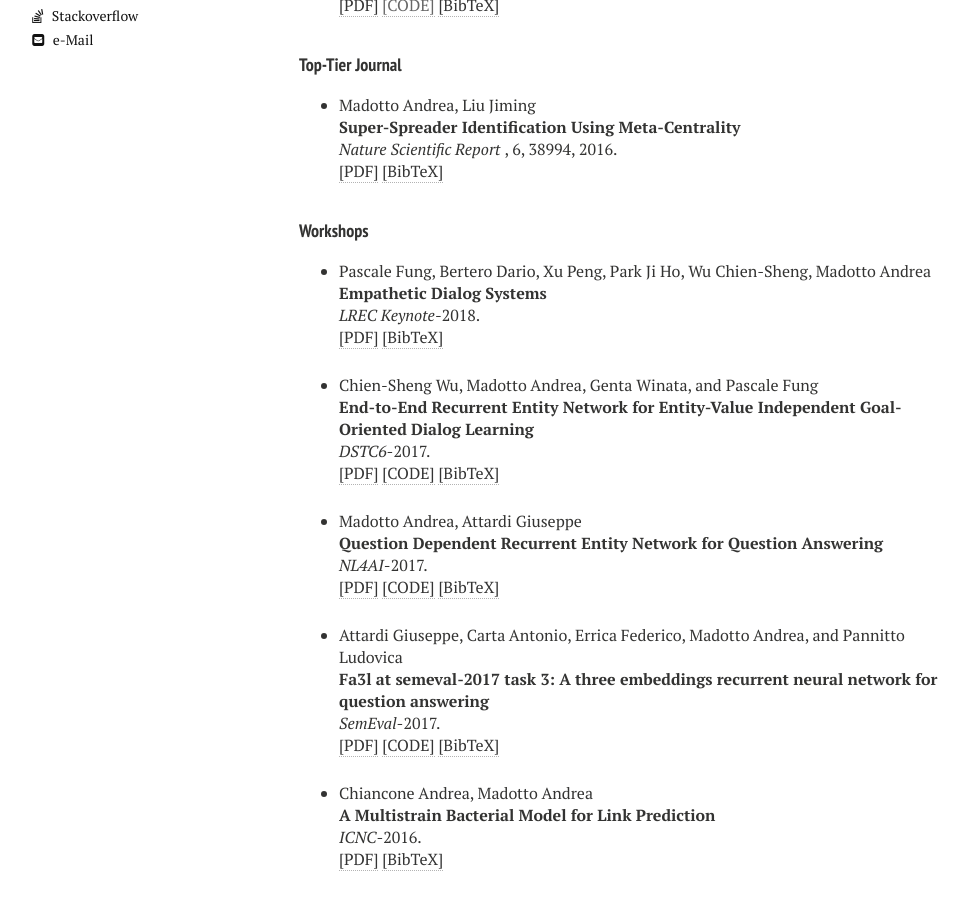
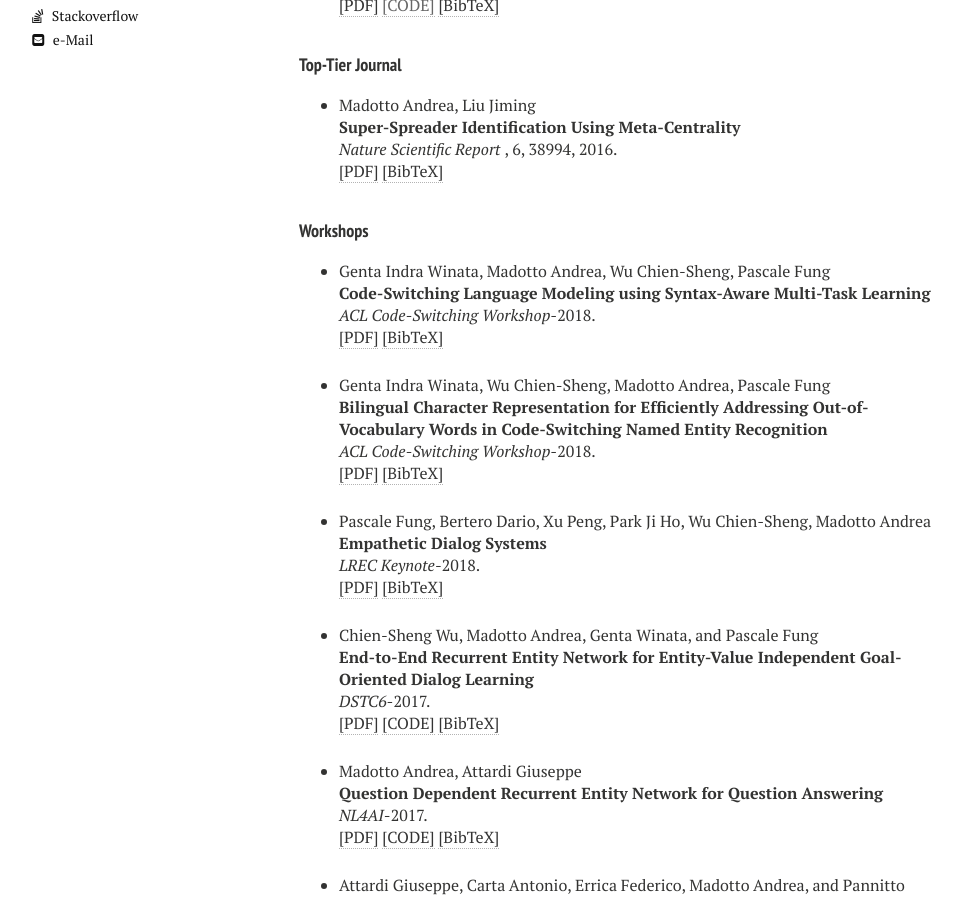
Before and after one commit to andreamad8/OLDWEBSITE, a Jekyll site: the page built from publications.md, in a window 1280 px wide and 900 px high, scrolled down 487 px. Shown: the whole window, without its empty margins (21-990 px from the left). Built offline with Jekyll 4.4.1, drawn with Linux system fonts in a browser that asks for light colours; nearby versions of some CDN libraries.

Commit message:
added citation

```diff
--- a/_layouts/publications.html
+++ b/_layouts/publications.html
@@ -171,6 +171,49 @@ Madotto Andrea*, Chien-Sheng Wu*, and Pascale Fung<br><b>Mem2Seq: Effectively In
 <!-- Generated from JabRef by PubList by Truong Nghiem at 10:08 on 2017.01.16. -->
 <ul class="biblist">
 
+<!-- Item: DSTC6 -->
+<li><p>
+  Genta Indra Winata, Madotto Andrea, Wu Chien-Sheng, Pascale Fung
+  <br>
+  <b>Code-Switching Language Modeling using Syntax-Aware Multi-Task Learning</b><br>
+  <i>ACL Code-Switching Workshop</i>-2018.
+  <br />
+  <a href="https://arxiv.org/pdf/1805.12070" target="_blank">[PDF]</a>
+  <a href="javascript:toggleBibtex('CS1')">[BibTeX]</a>
+  </p>
+  <div id="bib_CS1" class="bibtex noshow">
+  <pre>
+    @article{CS1,
+      title={Code-Switching Language Modeling using Syntax-Aware Multi-Task Learning},
+      author={Genta Indra Winata, Madotto Andrea, Wu Chien-Sheng, Pascale Fung},
+      publisher = {3rd Workshop in Computational Approaches in Linguistic Code-switching},
+      year = {2018}
+    }
+  </pre>
+  </div>
+  </li>
+
+
+  <li><p>
+      Genta Indra Winata, Wu Chien-Sheng, Madotto Andrea, Pascale Fung
+      <br>
+      <b>Bilingual Character Representation for Efficiently Addressing Out-of-Vocabulary Words in Code-Switching Named Entity Recognition</b><br>
+      <i>ACL Code-Switching Workshop</i>-2018.
+      <br />
+      <a href="https://arxiv.org/abs/1805.12061" target="_blank">[PDF]</a>
+      <a href="javascript:toggleBibtex('CS2')">[BibTeX]</a>
+      </p>
+      <div id="bib_CS2" class="bibtex noshow">
+      <pre>
+        @article{CS2,
+          title={Bilingual Character Representation for Efficiently Addressing Out-of-Vocabulary Words in Code-Switching Named Entity Recognition},
+          author={Genta Indra Winata, Wu Chien-Sheng, Madotto Andrea, Pascale Fung},
+          publisher = {3rd Workshop in Computational Approaches in Linguistic Code-switching},
+          year = {2018}
+        }
+      </pre>
+      </div>
+      </li>
 
 <!-- Item: DSTC6 -->
   <li><p>
```
Also changed, not shown: 1 other file.
